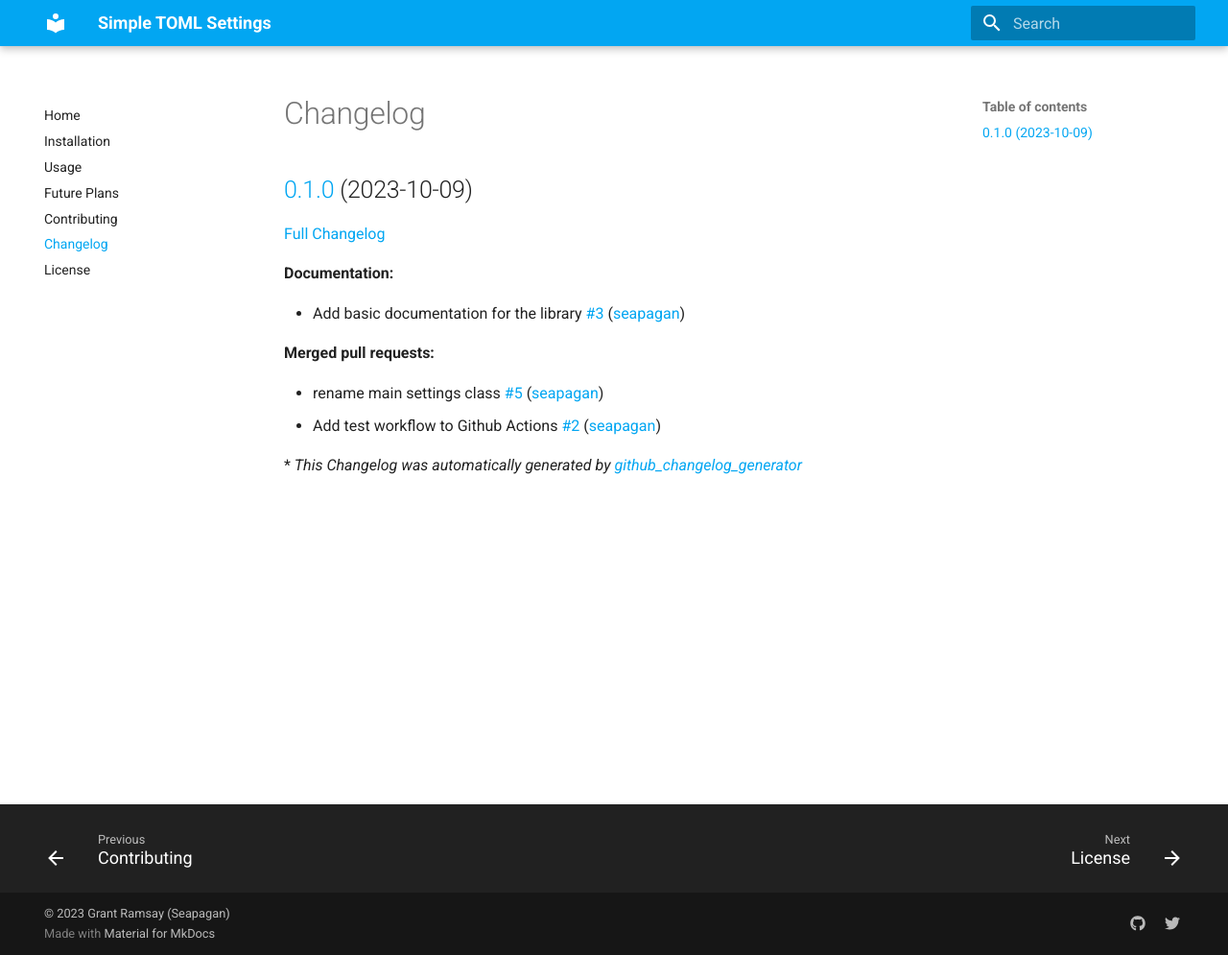
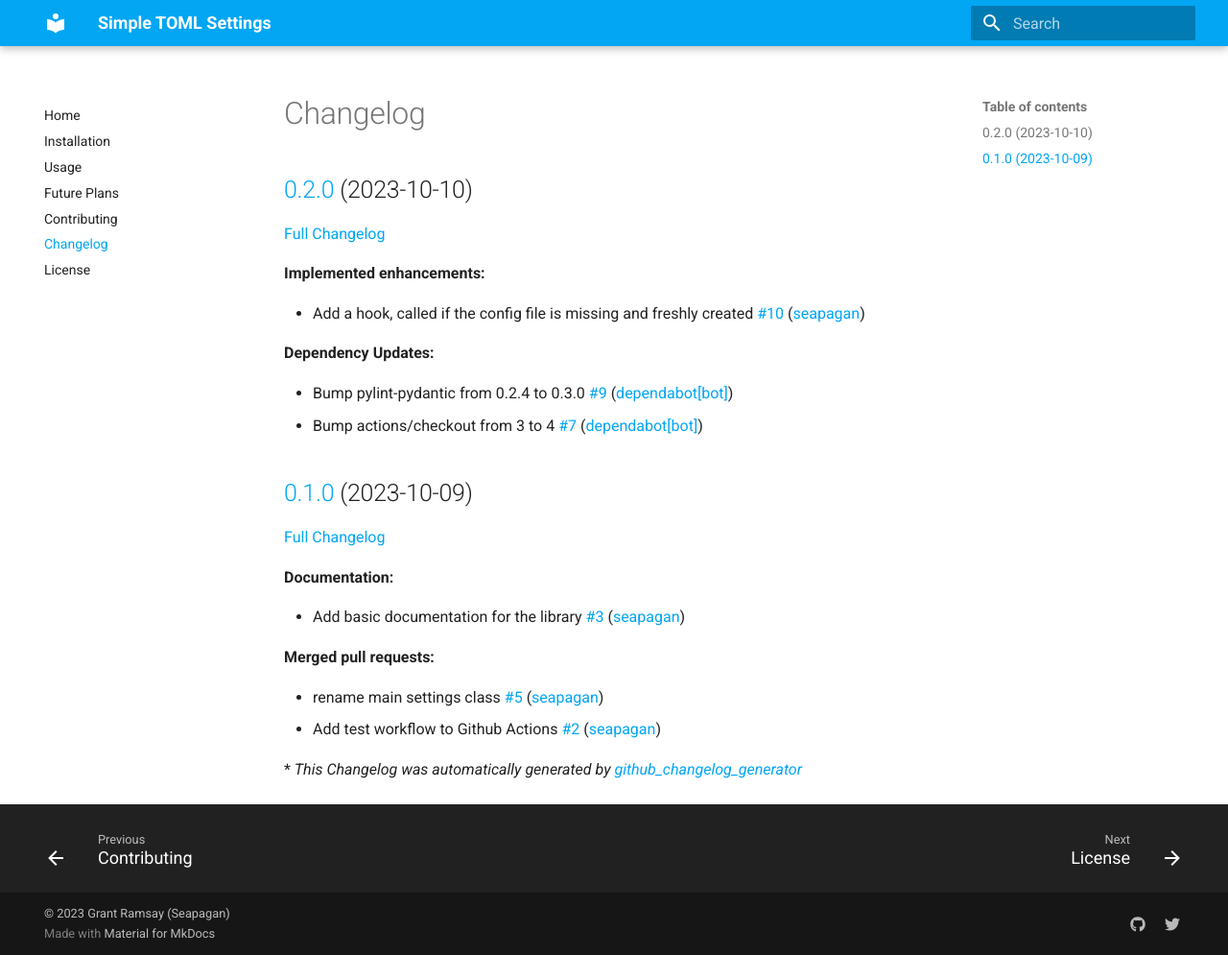
Before and after one commit to seapagan/simple-toml-settings, an MkDocs documentation site: the page built from docs/changelog.md, in a window 1280 px wide and 995 px high. Shown: the whole window at 96% size. Built offline with MkDocs 1.6.1 and Material for MkDocs 9.7.7, drawn with Linux system fonts in a browser that asks for light colours.

Commit message:
prep for version 0.2.0
Signed-off-by: Grant Ramsay <seapagan@gmail.com>

```diff
--- a/CHANGELOG.md
+++ b/CHANGELOG.md
@@ -1,4 +1,17 @@
 # Changelog
+
+## [0.2.0](https://github.com/seapagan/simple-toml-settings/tree/0.2.0) (2023-10-10)
+
+[Full Changelog](https://github.com/seapagan/simple-toml-settings/compare/0.1.0...0.2.0)
+
+**Implemented enhancements:**
+
+- Add a hook, called if the config file is missing and freshly created [\#10](https://github.com/seapagan/simple-toml-settings/pull/10) ([seapagan](https://github.com/seapagan))
+
+**Dependency Updates:**
+
+- Bump pylint-pydantic from 0.2.4 to 0.3.0 [\#9](https://github.com/seapagan/simple-toml-settings/pull/9) ([dependabot[bot]](https://github.com/apps/dependabot))
+- Bump actions/checkout from 3 to 4 [\#7](https://github.com/seapagan/simple-toml-settings/pull/7) ([dependabot[bot]](https://github.com/apps/dependabot))
 
 ## [0.1.0](https://github.com/seapagan/simple-toml-settings/tree/0.1.0) (2023-10-09)
 
```
Also changed, not shown: README.md (+1 -0 lines), docs/index.md (+4 -3 lines), pyproject.toml (+16 -3 lines).
